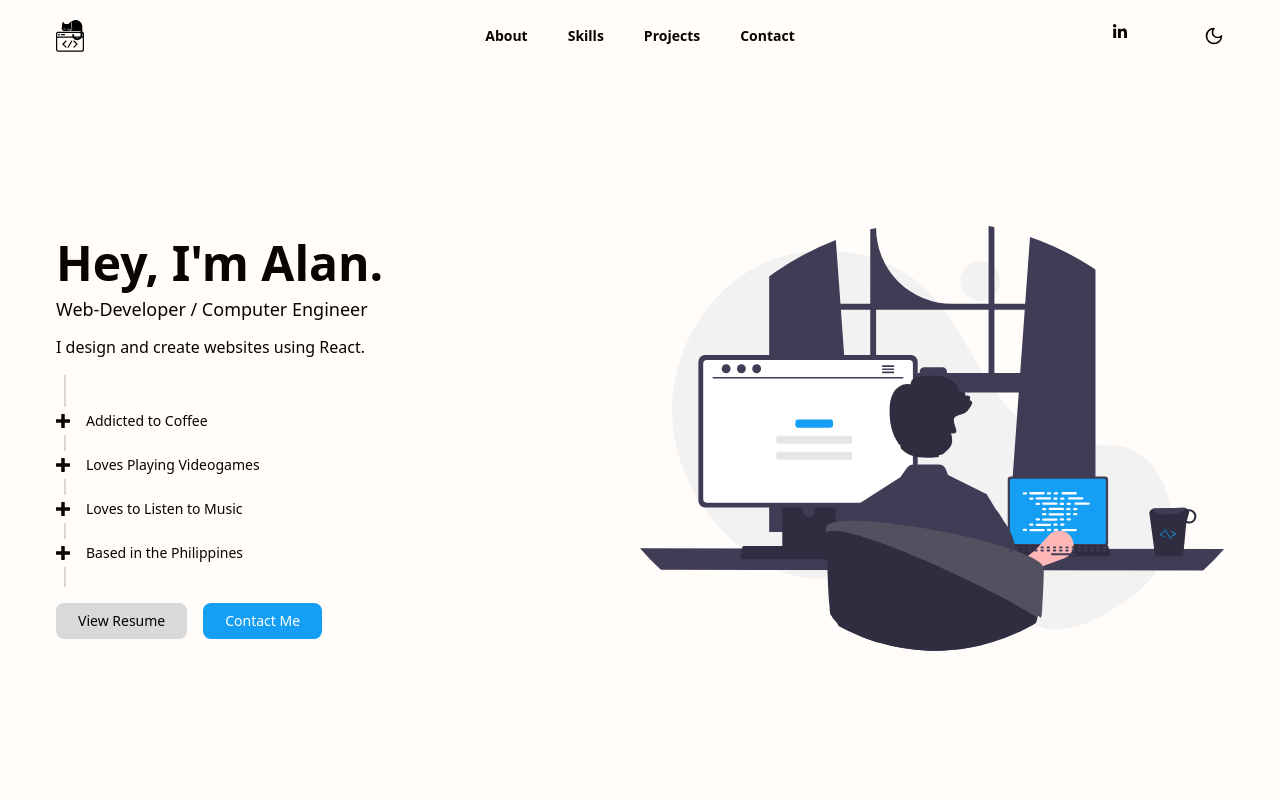
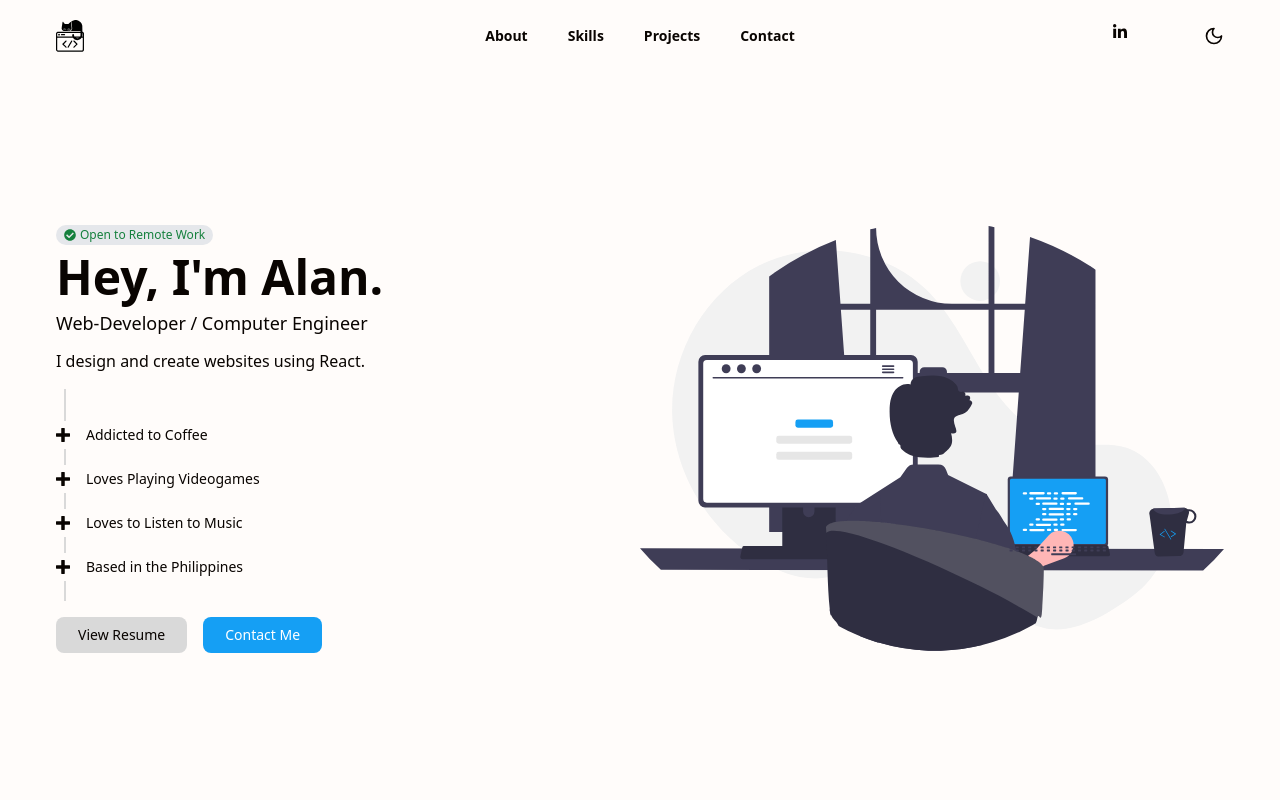
Before and after one commit to alanbacay02/personal-portfolio, a React (Create React App) app: page / in a window 1280 px wide. Shown: the top 800 px of the page. Built offline with nearby package versions, Linux system fonts and the light colour scheme; some icons are missing.

Commit message:
Adds an open to work text above main hero header

```diff
--- a/src/components/Hero.jsx
+++ b/src/components/Hero.jsx
@@ -1,4 +1,5 @@
 import React from 'react'
+import { FaCheckCircle } from "react-icons/fa";
 import { ImPlus } from "react-icons/im";
 import TempHeroSvg from '../svg-components/TempHeroSvg';
 
@@ -19,6 +20,10 @@ const Hero = () => {
           <div className='flex flex-col h-full w-full justify-center items-start'>
             {/* Start of Hero Content */}
             <div id='hero-content' className='flex flex-col justify-center'>
+              <div className='bg-gray-200 dark:bg-darkSecondary flex flex-row gap-1 items-center rounded-full font-medium text-green-700 dark:text-green-500 w-fit text-xs mb-2 px-2 py-0.5'>
+                <FaCheckCircle />
+                <p>Open to Remote Work</p>
+              </div>
               <h1 className='text-3xl md:text-4xl lg:text-5xl font-bold mb-2'>Hey, I'm Alan.</h1>
               <h4 className='text-base md:text-lg mb-3'> Web-Developer / Computer Engineer</h4>
               <p className='paragraph mb-4'>I design and create websites using React.</p>
```
